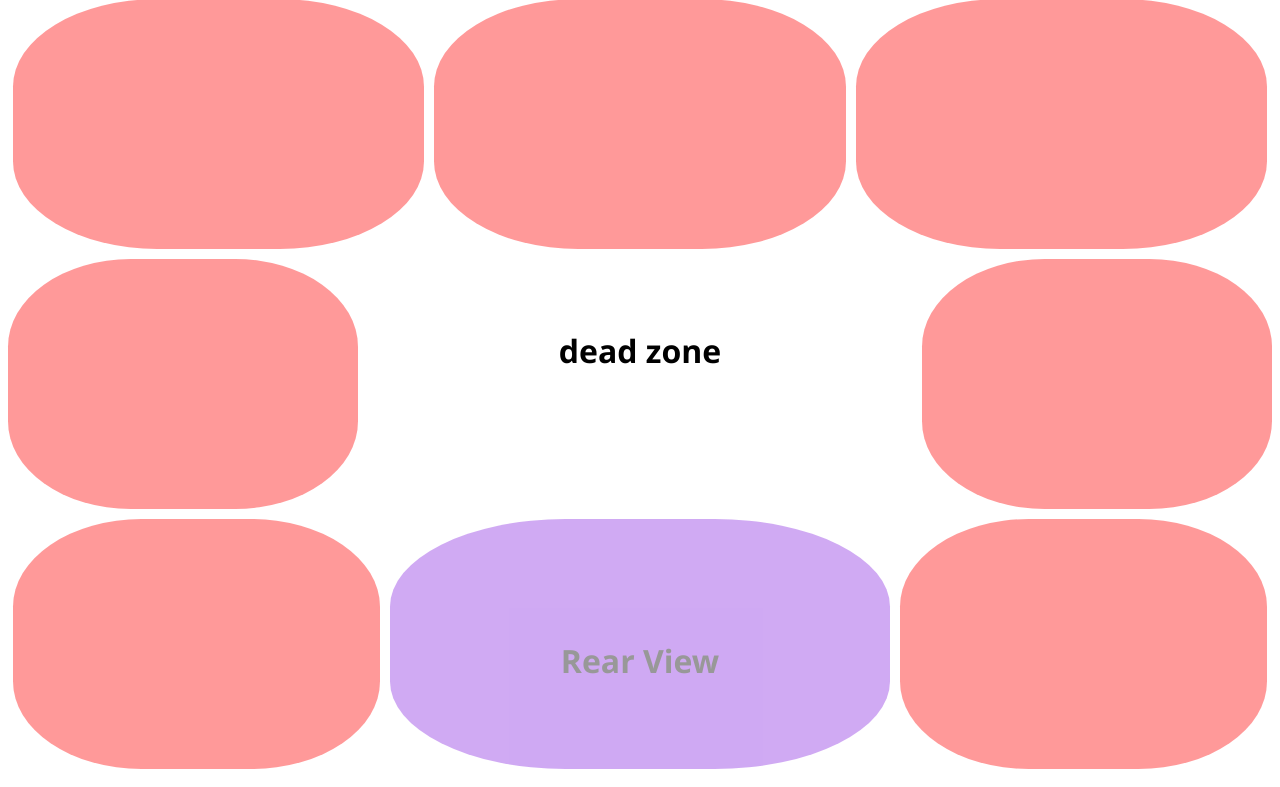
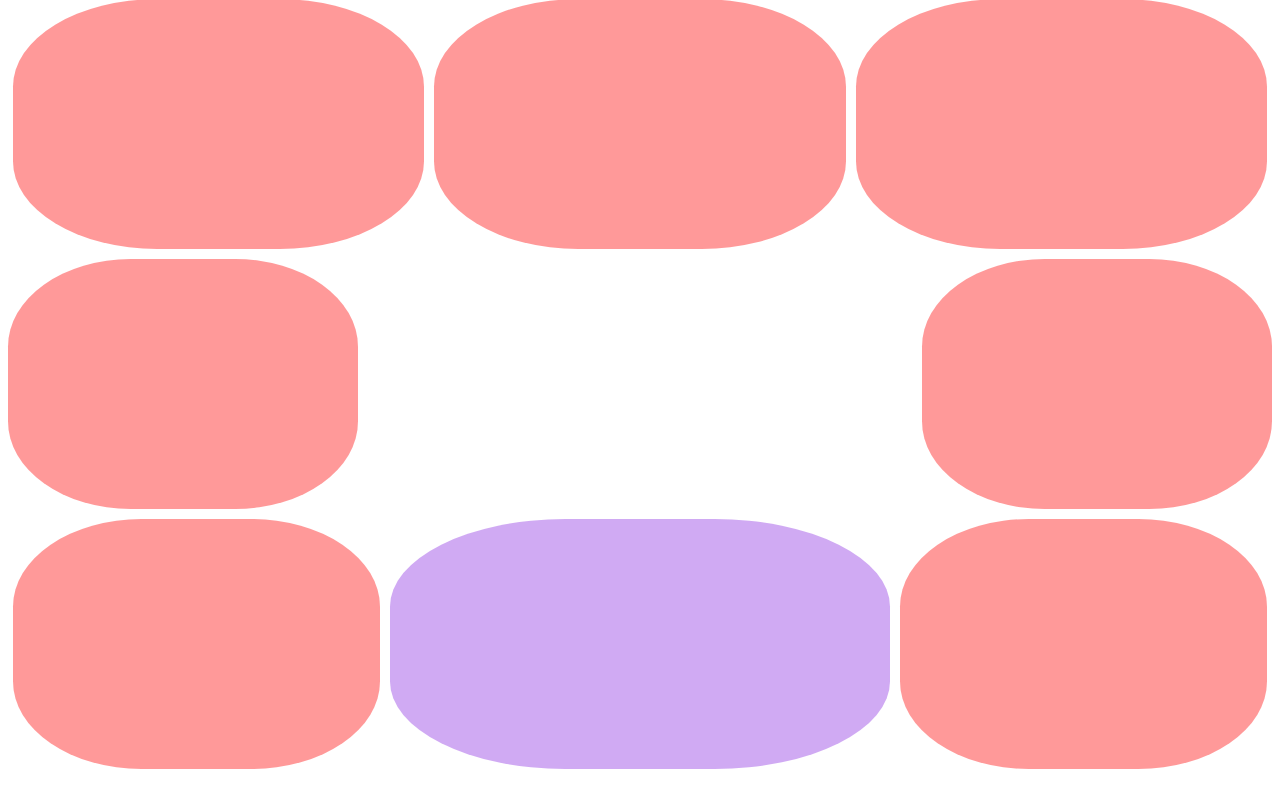
Before and after one commit to crasgaitis/opticars, a Flask app: page / in a window 1280 px wide. Shown: the part 155-942 px from the top of the page. Run offline with Flask 3, Linux system fonts and the light colour scheme; some libraries are stand-ins or nearby versions.

Commit message:
Update index.html

```diff
--- a/ui/templates/index.html
+++ b/ui/templates/index.html
@@ -37,7 +37,7 @@
         <container class="flex-container" id="c2">
 
             <div class="oval" id="o4"></div>
-            <h1 id="dz">dead zone</h1>
+            <!-- <h1 id="dz">dead zone</h1> -->
 
             <!-- <div class="oval" id="o5">
                 <h1>Dead Zone</h1>
@@ -48,7 +48,7 @@
         <container class="flex-container" id="c3">
             <div class="oval" id="o7"></div>
             <div class="oval" id="o8">
-                <h1>Rear View</h1>
+                <!-- <h1>Rear View</h1> -->
             </div>
             <div class="oval" id="o9"></div>
         </container>
```
